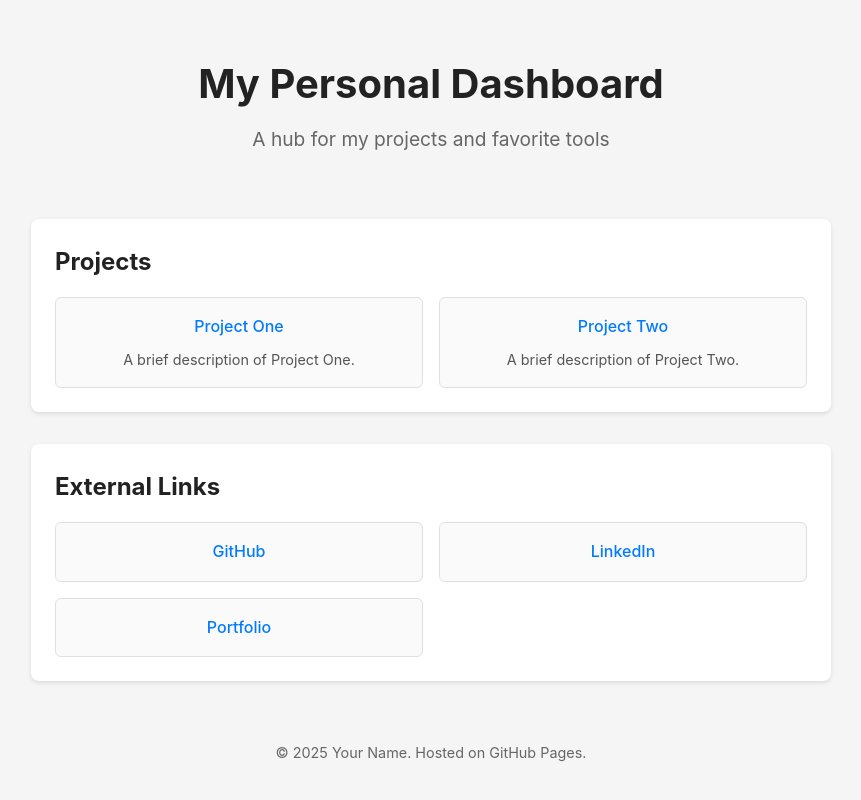
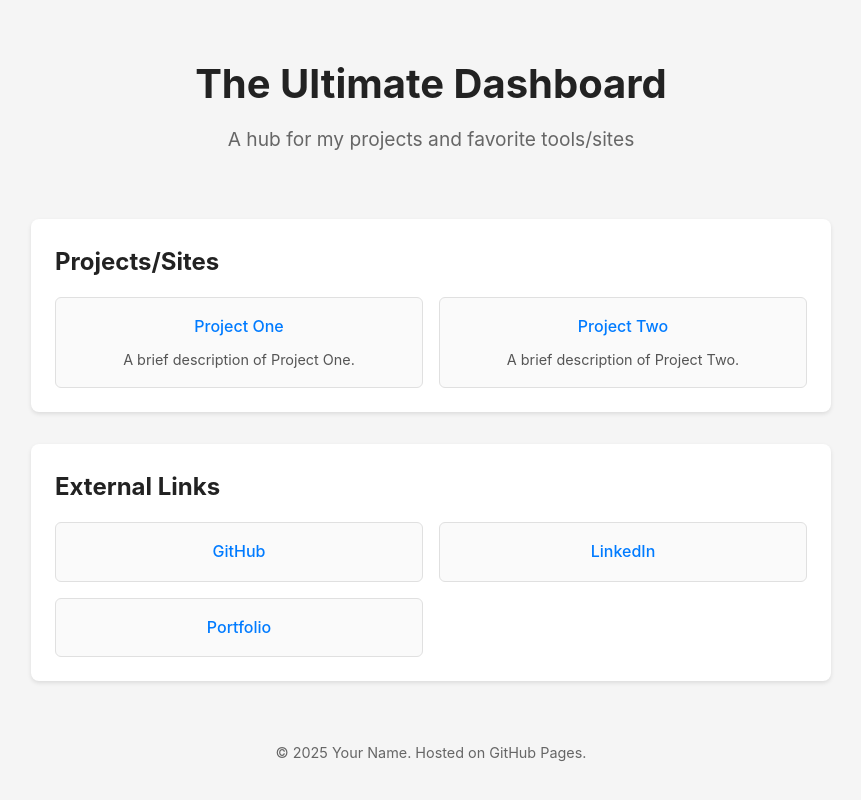
Before and after one commit to Hamad100/ultimate-dashboard, a plain HTML site: page index.html in a window 1280 px wide. Shown: the whole page, without its empty margins (209-1070 px from the left). Drawn offline with Linux system fonts and the light colour scheme.

Commit message:
Update index.html

```diff
--- a/index.html
+++ b/index.html
@@ -4,7 +4,7 @@
     <meta charset="UTF-8">
     <meta name="viewport" content="width=device-width, initial-scale=1.0">
     <meta name="description" content="Personal Dashboard for Projects and Links">
-    <title>Personal Dashboard</title>
+    <title>Hamad's Dashboard</title>
     <style>
         * {
             margin: 0;
@@ -126,13 +126,13 @@
 </head>
 <body>
     <header>
-        <h1>My Personal Dashboard</h1>
-        <p class="subtitle">A hub for my projects and favorite tools</p>
+        <h1>The Ultimate Dashboard</h1>
+        <p class="subtitle">A hub for my projects and favorite tools/sites</p>
     </header>
 
     <main>
         <section id="projects">
-            <h2>Projects</h2>
+            <h2>Projects/Sites</h2>
             <div class="project-grid" id="project-grid">
                 <!-- Projects will be populated by JavaScript -->
             </div>
```
